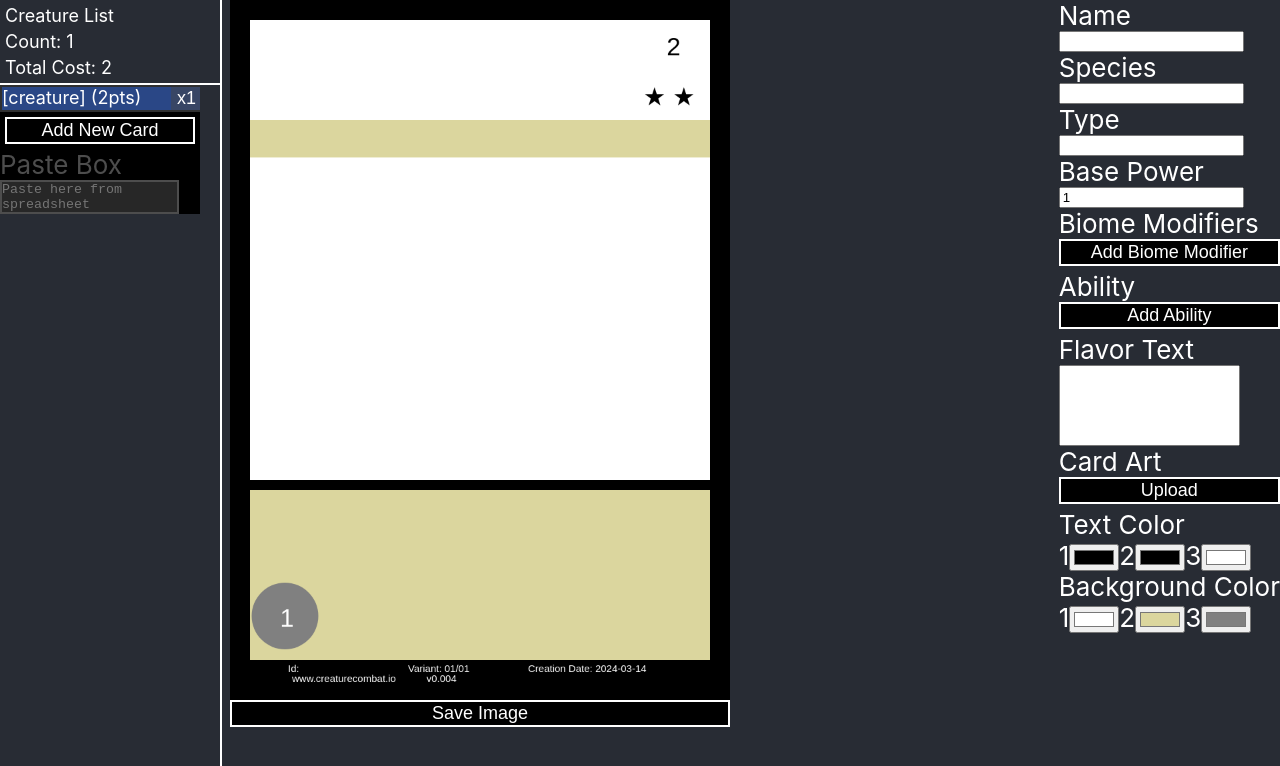
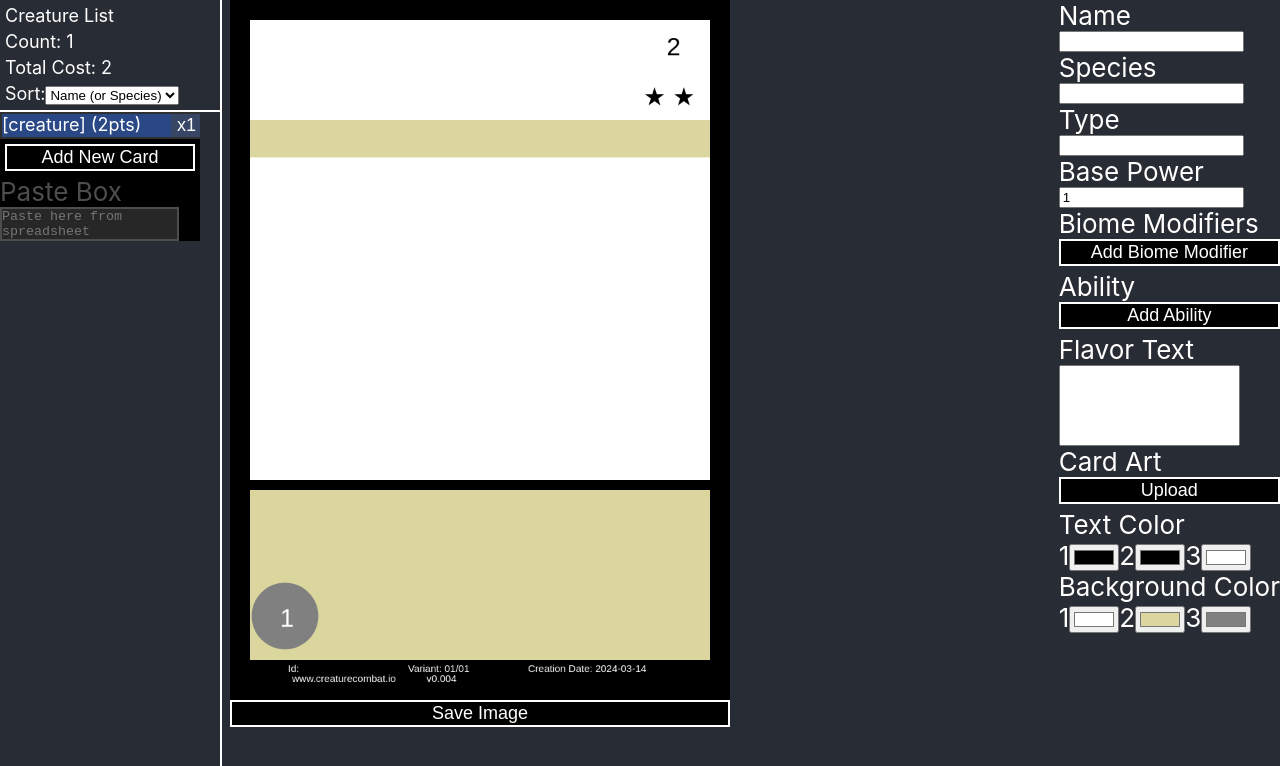
Before and after one commit to shieldgenerator7/CreatureCombat, a React (Create React App) app in the folder CardGenerator/react-canvas-draw/: page / in a window 1280 px wide. Shown: the top 766 px of the page. Built offline with nearby package versions, Linux system fonts and the light colour scheme.

Commit message:
Sort creatures by various attributes

```diff
--- a/CardGenerator/react-canvas-draw/src/App.js
+++ b/CardGenerator/react-canvas-draw/src/App.js
@@ -84,7 +84,7 @@ function App() {
     useEffect(() => {
         let cardName = card?.name || card?.species;
         document.title = ((cardName) ? `${cardName} - ` : "") + `Creature Combat v${VERSION}`;
-    }, [card]);
+    }, [card, cardList]);
 
     return (
         <div className="App">
--- a/CardGenerator/react-canvas-draw/src/Components/CardListPanel.js
+++ b/CardGenerator/react-canvas-draw/src/Components/CardListPanel.js
@@ -1,7 +1,7 @@
 "use strict";
 
 import Creature from "../Data/Creature";
-import { arraySum } from "../Utility/Utility";
+import { arraySort, arraySum } from "../Utility/Utility";
 
 function CardListPanel({ cardList, setCardList, currentCard, setCard, updateCard, setPasteString }) {
     return (
@@ -11,6 +11,35 @@ function CardListPanel({ cardList, setCardList, currentCard, setCard, updateCard
                 <p> Creature List</p>
                 <p> Count: {cardList.length}</p>
                 <p> Total Cost: {arraySum(cardList, card => card.getFinalCost() * card.count)}</p>
+                <p> Sort:
+                    <select onChange={(e) => {
+                        let value = e.target.value;
+                        let mf = (a) => a;//"map func"
+                        let mfname = (a) => a.name || a.species || "[creature]";
+                        let mfcost = (a) => a.getFinalCost();
+                        let mfstars = (a) => a.getStarCount();
+                        let mfpowerbase = (a) => a.basePower;
+                        let mfcount = (a) => a.count;
+                        let mfdatecreation = (a) => a.creationDate;
+                        switch (value) {
+                            case "name": mf = mfname; break;
+                            case "cost": mf = mfcost; break;
+                            case "stars": mf = mfstars; break;
+                            case "power_base": mf = mfpowerbase; break;
+                            case "count": mf = mfcount; break;
+                            case "date_creation": mf = mfdatecreation; break;
+                        }
+                        arraySort(cardList, mf);
+                        setCardList([...cardList]);
+                    }}>
+                        <option value="name">Name (or Species)</option>
+                        <option value="cost">Cost</option>
+                        <option value="stars">Stars</option>
+                        <option value="power_base">Base Power</option>
+                        <option value="count">Count</option>
+                        <option value="date_creation">Creation Date</option>
+                    </select>
+                </p>
             </div>
             {/* Card List */}
             <div className="list">
--- a/CardGenerator/react-canvas-draw/src/Utility/Utility.js
+++ b/CardGenerator/react-canvas-draw/src/Utility/Utility.js
@@ -92,6 +92,20 @@ export function arrayEquals(array, arr1) {
     return array === arr1 ||
         array.length === arr1.length &&
         array.every((item, i) => item === arr1[i]);
+}
+
+export function arraySort(array, mapFunc = (a) => a) {
+    array.sort((a, b) => {
+        let mfa = mapFunc(a);
+        let mfb = mapFunc(b);
+        if (mfa < mfb) {
+            return -1;
+        }
+        if (mfa > mfb) {
+            return 1;
+        }
+        return 0;
+    });
 }
 
 export function arrayMin(array, minFunc = (val) => val) {
```
Also changed, not shown: CardGenerator/react-canvas-draw/creaturecombatio_todo.txt.
